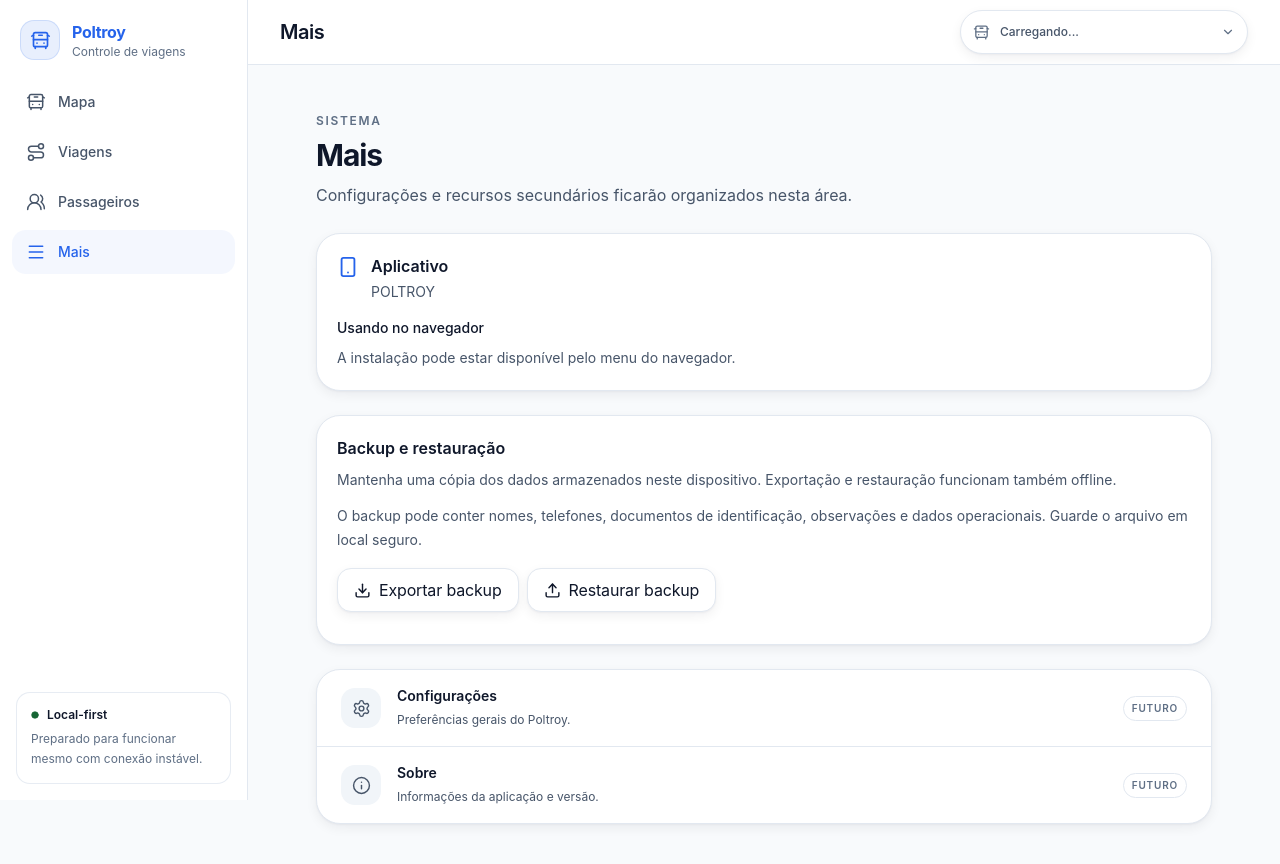
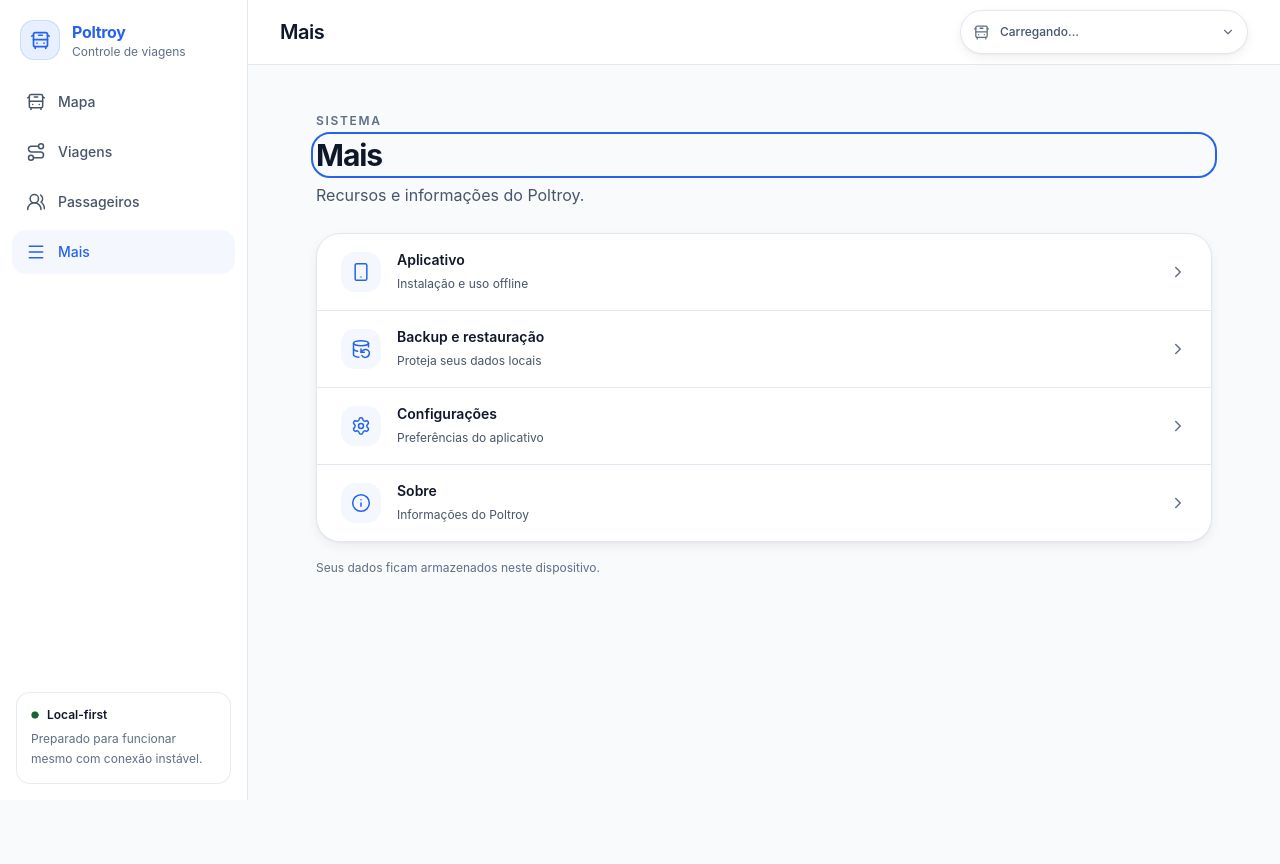
Before and after one commit to thyagoo-dev/poltroy, a React (Vite) app: page /more in a window 1280 px wide. Shown: the top 864 px of the page. After the commit the page ends 801 px from the top, so only its background shows below. Built offline with nearby package versions, Linux system fonts and the light colour scheme.

Commit message:
feat: turn more into navigation hub

```diff
--- a/src/app/router/AppRouter.tsx
+++ b/src/app/router/AppRouter.tsx
@@ -8,6 +8,10 @@
 import { BusesPage } from '@/pages/buses/BusesPage'
 import { MapPage } from '@/pages/map/MapPage'
 import { MorePage } from '@/pages/more/MorePage'
+import { MoreAppPage } from '@/pages/more/MoreAppPage'
+import { MoreBackupPage } from '@/pages/more/MoreBackupPage'
+import { MoreSettingsPage } from '@/pages/more/MoreSettingsPage'
+import { MoreAboutPage } from '@/pages/more/MoreAboutPage'
 import { NotFoundPage } from '@/pages/not-found/NotFoundPage'
 import { PassengersPage } from '@/pages/passengers/PassengersPage'
 import { PassengerCreatePage } from '@/pages/passengers/PassengerCreatePage'
@@ -49,6 +53,11 @@
             element={<MorePage />}
           />
 
+          <Route path="more/app" element={<MoreAppPage />} />
+          <Route path="more/backup" element={<MoreBackupPage />} />
+          <Route path="more/settings" element={<MoreSettingsPage />} />
+          <Route path="more/about" element={<MoreAboutPage />} />
+
           <Route
             path="*"
             element={<NotFoundPage />}
--- a/src/features/backup/ui/LocalDataBackupCard.tsx
+++ b/src/features/backup/ui/LocalDataBackupCard.tsx
@@ -1,5 +1,5 @@
 import { Download, Upload } from 'lucide-react'
-import { useRef, useState, type ChangeEvent } from 'react'
+import { useEffect, useRef, useState, type ChangeEvent } from 'react'
 
 import { exportBackupAction, restoreBackupAction } from '@/app/services/backup-actions'
 import { backupFilename } from '@/features/backup/application/create-backup'
@@ -28,6 +28,10 @@
   const [issues, setIssues] = useState<readonly BackupIssue[]>([])
   const [restoreError, setRestoreError] = useState<string | null>(null)
   const [feedback, setFeedback] = useState('')
+
+  useEffect(() => {
+    if (preview) previewTitle.current?.focus()
+  }, [preview])
 
   async function handleExport() {
     if (operationInFlight.current) return
@@ -80,7 +84,6 @@
       if (!result.success) setIssues(result.issues)
       else {
         setPreview(result.backup)
-        window.requestAnimationFrame(() => previewTitle.current?.focus())
       }
     } catch {
       setIssues([{ path: 'arquivo', message: 'Não foi possível ler o arquivo selecionado.' }])
--- /dev/null
+++ b/src/pages/more/MoreAboutPage.tsx
@@ -0,0 +1,32 @@
+import { BusFront } from 'lucide-react'
+
+import { MorePageHeader } from '@/pages/more/MorePageHeader'
+import { Card } from '@/shared/ui/Card'
+
+export function MoreAboutPage() {
+  return (
+    <div className="mx-auto w-full max-w-3xl">
+      <MorePageHeader title="Sobre" description="Informações do Poltroy." />
+      <Card className="mt-6" padding="lg">
+        <div className="flex items-center gap-3">
+          <BusFront aria-hidden="true" className="shrink-0 text-primary" size={25} />
+          <h3 className="text-lg font-bold text-primary">POLTROY</h3>
+        </div>
+        <p className="mt-3 leading-7 text-muted">Gerenciamento operacional de viagens, passageiros e assentos de ônibus.</p>
+        <section aria-labelledby="about-operation-title" className="mt-6 border-t border-border pt-5">
+          <h3 id="about-operation-title" className="font-semibold">Funcionamento atual</h3>
+          <ul className="mt-3 list-disc space-y-2 pl-5 text-sm leading-6 text-muted">
+            <li>Dados mantidos localmente neste dispositivo.</li>
+            <li>Uso offline após o primeiro carregamento da aplicação.</li>
+            <li>Aplicativo instalável quando oferecido pelo navegador.</li>
+            <li>Backup e restauração manuais disponíveis.</li>
+          </ul>
+        </section>
+        <section aria-labelledby="about-privacy-title" className="mt-6 border-t border-border pt-5">
+          <h3 id="about-privacy-title" className="font-semibold">Privacidade</h3>
+          <p className="mt-3 text-sm leading-6 text-muted">Nesta versão, os dados operacionais são armazenados localmente neste dispositivo. Você pode criar backups manualmente e deve guardar esses arquivos em local seguro.</p>
+        </section>
+      </Card>
+    </div>
+  )
+}
--- /dev/null
+++ b/src/pages/more/MoreAppPage.tsx
@@ -0,0 +1,11 @@
+import { PwaInstallCard } from '@/app/pwa/PwaInstallCard'
+import { MorePageHeader } from '@/pages/more/MorePageHeader'
+
+export function MoreAppPage() {
+  return (
+    <div className="mx-auto w-full max-w-3xl">
+      <MorePageHeader title="Aplicativo" description="Instale o Poltroy e use a experiência de aplicativo no dispositivo." />
+      <PwaInstallCard />
+    </div>
+  )
+}
--- /dev/null
+++ b/src/pages/more/MoreBackupPage.tsx
@@ -0,0 +1,11 @@
+import { LocalDataBackupCard } from '@/features/backup/ui/LocalDataBackupCard'
+import { MorePageHeader } from '@/pages/more/MorePageHeader'
+
+export function MoreBackupPage() {
+  return (
+    <div className="mx-auto w-full max-w-4xl">
+      <MorePageHeader title="Backup e restauração" description="Proteja uma cópia dos dados armazenados neste dispositivo." />
+      <LocalDataBackupCard />
+    </div>
+  )
+}
--- a/src/pages/more/MorePage.tsx
+++ b/src/pages/more/MorePage.tsx
@@ -1,125 +1,37 @@
-import {
-  Info,
-  Settings,
-} from 'lucide-react'
+import { ChevronRight, DatabaseBackup, Info, Settings, Smartphone } from 'lucide-react'
+import { Link } from 'react-router'
 
+import { MorePageHeader } from '@/pages/more/MorePageHeader'
 import { Card } from '@/shared/ui/Card'
-import { PwaInstallCard } from '@/app/pwa/PwaInstallCard'
-import { LocalDataBackupCard } from '@/features/backup/ui/LocalDataBackupCard'
 
-const futureSections = [
-  {
-    label: 'Configurações',
-    description: 'Preferências gerais do Poltroy.',
-    icon: Settings,
-  },
-  {
-    label: 'Sobre',
-    description: 'Informações da aplicação e versão.',
-    icon: Info,
-  },
+const sections = [
+  { path: '/more/app', title: 'Aplicativo', description: 'Instalação e uso offline', icon: Smartphone },
+  { path: '/more/backup', title: 'Backup e restauração', description: 'Proteja seus dados locais', icon: DatabaseBackup },
+  { path: '/more/settings', title: 'Configurações', description: 'Preferências do aplicativo', icon: Settings },
+  { path: '/more/about', title: 'Sobre', description: 'Informações do Poltroy', icon: Info },
 ] as const
 
 export function MorePage() {
   return (
     <div className="mx-auto w-full max-w-4xl">
-      <section
-        aria-labelledby="more-page-title"
-        className="flex flex-col gap-2"
-      >
-        <p
-          className="
-            text-xs font-semibold uppercase
-            tracking-[0.14em]
-            text-subtle
-          "
-        >
-          Sistema
-        </p>
-
-        <h2
-          id="more-page-title"
-          className="
-            text-2xl font-bold
-            tracking-[-0.035em]
-            text-foreground
-            sm:text-3xl
-          "
-        >
-          Mais
-        </h2>
-
-        <p className="max-w-2xl leading-7 text-muted">
-          Configurações e recursos secundários ficarão organizados
-          nesta área.
-        </p>
-      </section>
-
-      <PwaInstallCard />
-      <LocalDataBackupCard />
-
-      <Card
-        className="mt-6"
-        padding="none"
-      >
-        <div className="divide-y divide-border">
-          {futureSections.map((section) => {
-            const Icon = section.icon
-
-            return (
-              <div
-                key={section.label}
-                className="
-                  grid grid-cols-[2.5rem_minmax(0,1fr)] items-center gap-x-4 gap-y-2
-                  sm:grid-cols-[2.5rem_minmax(0,1fr)_auto]
-                  px-5 py-4
-                  sm:px-6
-                "
-              >
-                <div
-                  className="
-                    flex size-10 shrink-0
-                    items-center justify-center
-                    rounded-control
-                    bg-surface-soft
-                    text-muted
-                  "
-                >
-                  <Icon
-                    aria-hidden="true"
-                    size={19}
-                    strokeWidth={1.8}
-                  />
-                </div>
-
-                <div className="min-w-0">
-                  <p className="text-sm font-semibold text-foreground">
-                    {section.label}
-                  </p>
-
-                  <p className="mt-1 text-xs leading-5 text-muted">
-                    {section.description}
-                  </p>
-                </div>
-
-                <span
-                  className="
-                    col-start-2 w-fit sm:col-start-auto
-                    rounded-pill
-                    border border-border
-                    px-2 py-1
-                    text-[0.625rem] font-semibold
-                    uppercase tracking-[0.08em]
-                    text-subtle
-                  "
-                >
-                  Futuro
+      <MorePageHeader title="Mais" description="Recursos e informações do Poltroy." showBack={false} />
+      <Card className="mt-6" padding="none">
+        <ul aria-label="Recursos do Poltroy" className="divide-y divide-border">
+          {sections.map(({ path, title, description, icon: Icon }, index) => (
+            <li key={path}>
+              <Link to={path} className={`group flex min-h-19 items-center gap-3 px-4 py-4 text-foreground! transition-colors hover:bg-surface-soft focus-visible:outline-none focus-visible:ring-2 focus-visible:ring-inset focus-visible:ring-primary motion-reduce:transition-none sm:gap-4 sm:px-6 ${index === 0 ? 'rounded-t-card' : index === sections.length - 1 ? 'rounded-b-card' : ''}`}>
+                <span className="flex size-10 shrink-0 items-center justify-center rounded-control bg-primary/5 text-primary"><Icon aria-hidden="true" size={20} strokeWidth={1.8} /></span>
+                <span className="min-w-0 flex-1">
+                  <span className="block break-words text-sm font-semibold">{title}</span>
+                  <span className="mt-1 block break-words text-xs leading-5 text-muted">{description}</span>
                 </span>
-              </div>
-            )
-          })}
-        </div>
+                <ChevronRight aria-hidden="true" className="shrink-0 text-subtle group-hover:text-primary" size={18} />
+              </Link>
+            </li>
+          ))}
+        </ul>
       </Card>
+      <p className="mt-4 text-xs leading-5 text-subtle">Seus dados ficam armazenados neste dispositivo.</p>
     </div>
   )
 }
--- /dev/null
+++ b/src/pages/more/MorePageHeader.tsx
@@ -0,0 +1,28 @@
+import { ArrowLeft } from 'lucide-react'
+import { useEffect, useRef } from 'react'
+import { Link } from 'react-router'
+
+interface MorePageHeaderProps {
+  title: string
+  description: string
+  showBack?: boolean
+}
+
+export function MorePageHeader({ title, description, showBack = true }: MorePageHeaderProps) {
+  const heading = useRef<HTMLHeadingElement>(null)
+  useEffect(() => {
+    window.scrollTo(0, 0)
+    heading.current?.focus({ preventScroll: true })
+  }, [title])
+
+  return (
+    <>
+      {showBack && <Link to="/more" className="mb-4 inline-flex min-h-11 max-w-full items-center gap-2 rounded-control px-2 text-sm font-semibold text-primary! hover:bg-primary/5 focus-visible:outline-none focus-visible:ring-2 focus-visible:ring-primary">
+        <ArrowLeft aria-hidden="true" className="shrink-0" size={17} />Mais
+      </Link>}
+      <p className="text-xs font-semibold uppercase tracking-[0.14em] text-subtle">Sistema</p>
+      <h2 ref={heading} tabIndex={-1} className="mt-2 break-words text-2xl font-bold tracking-[-0.035em] focus-visible:rounded-control focus-visible:outline-2 focus-visible:outline-primary sm:text-3xl">{title}</h2>
+      <p className="mt-2 max-w-2xl leading-7 text-muted">{description}</p>
+    </>
+  )
+}
--- /dev/null
+++ b/src/pages/more/MoreSettingsPage.tsx
@@ -0,0 +1,17 @@
+import { Settings } from 'lucide-react'
+
+import { MorePageHeader } from '@/pages/more/MorePageHeader'
+import { Card } from '@/shared/ui/Card'
+
+export function MoreSettingsPage() {
+  return (
+    <div className="mx-auto w-full max-w-3xl">
+      <MorePageHeader title="Configurações" description="Preferências do Poltroy ficarão disponíveis aqui." />
+      <Card className="mt-6" padding="lg">
+        <Settings aria-hidden="true" className="text-muted" size={24} />
+        <p className="mt-4 font-semibold">Nenhuma preferência configurável no momento.</p>
+        <p className="mt-2 text-sm leading-6 text-muted">Novas opções poderão ser adicionadas conforme o produto evoluir.</p>
+      </Card>
+    </div>
+  )
+}
```
Also changed, not shown: 1 other file (tests, documents, lock files or other folders).
